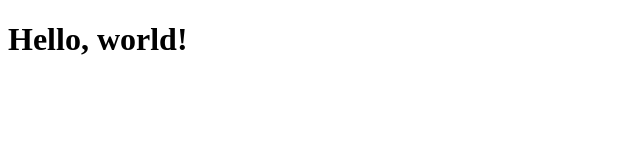
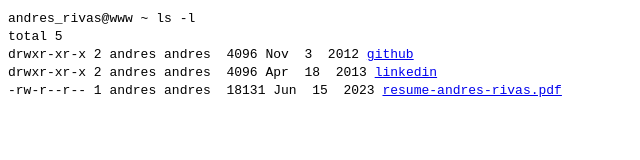
Before and after one commit to arivasvera/arivasvera.github.io, a plain HTML site: page index.html in a window 1280 px wide. Shown: the whole page, without its empty margins (0-640 px from the left). Drawn offline with Linux system fonts and the light colour scheme.

Commit message:
new site

```diff
--- a/index.html
+++ b/index.html
@@ -2,12 +2,18 @@
 <html lang="en">
 <head>
   <meta charset="UTF-8" />
-  <title>Hello, world!</title>
+  <title>rivas.cc</title>
   <meta name="viewport" content="width=device-width,initial-scale=1" />
   <meta name="description" content="" />
   <link rel="icon" href="favicon.png">
 </head>
 <body>
-  <h1>Hello, world!</h1>
+  <code>
+    andres_rivas@www ~ ls -l<br>
+    total 5<br>
+    drwxr-xr-x 2 andres andres &nbsp;4096 Nov &nbsp;3 &nbsp;2012 <a href="https://github.dev/arivasvera">github</a><br>
+    drwxr-xr-x 2 andres andres &nbsp;4096 Apr &nbsp;18 &nbsp;2013 <a href="https://www.linkedin.com/in/andresrivasvera">linkedin</a><br>
+    -rw-r--r-- 1 andres andres &nbsp;18131 Jun  &nbsp;15  &nbsp;2023 <a href="resume-andres-rivas.pdf">resume-andres-rivas.pdf</a><br>
+  </code>
 </body>
 </html>
```
